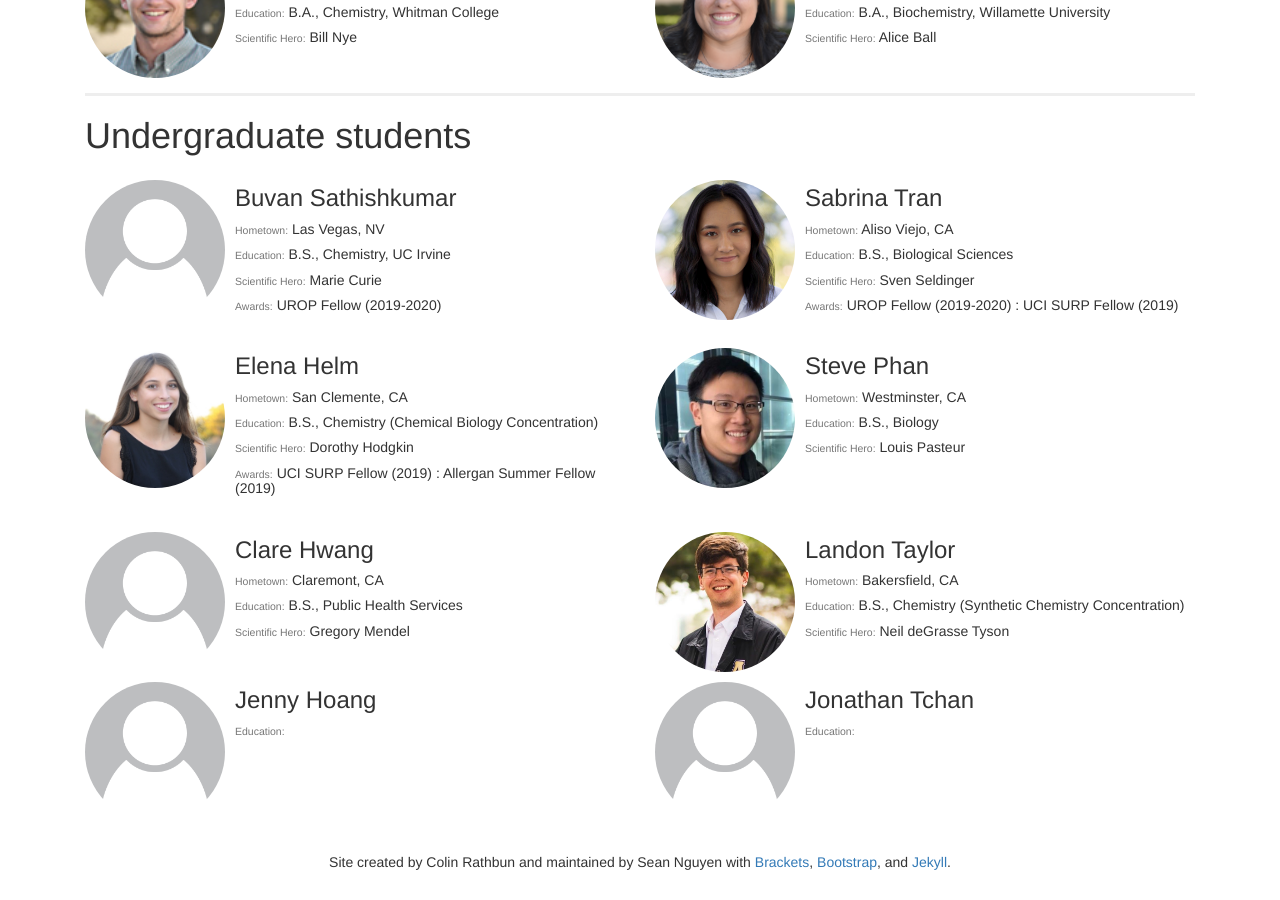
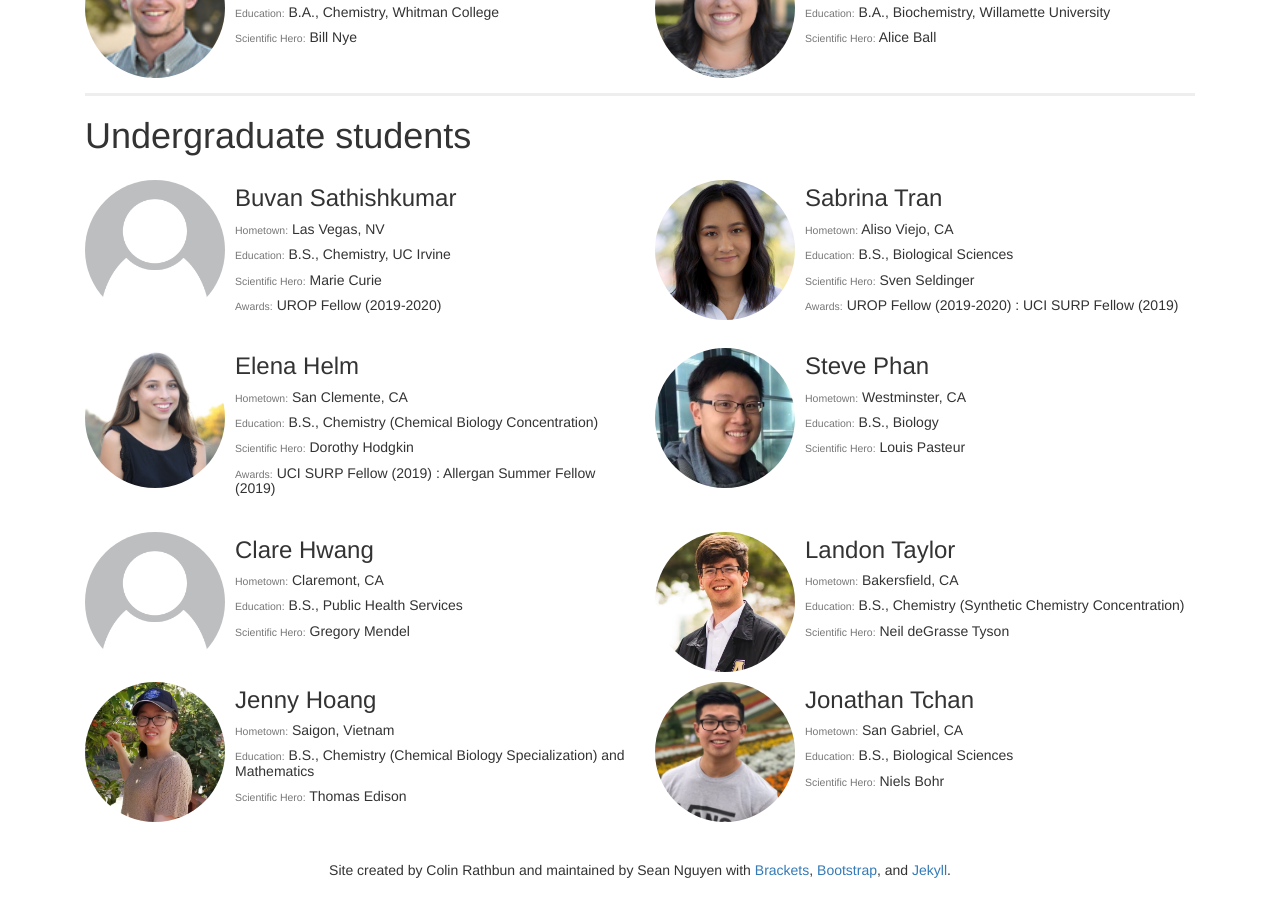
Before and after one commit to c-bun/Prescher-Lab-Site, a Jekyll site: the page built from the-group.html, in a window 1280 px wide and 900 px high, scrolled down 1736 px. Built offline with Jekyll 4.4.1, drawn with Linux system fonts in a browser that asks for light colours.

```diff
--- a/_data/group.csv
+++ b/_data/group.csv
@@ -55,5 +55,5 @@ Amanda,Murphy,former_postdoc,"Lacey, WA","B.A., Chemistry & B.S., Plastics Engin
 Steve,Phan,undergrad,"Westminster, CA","B.S., Biology",Louis Pasteur,,
 Clare,Hwang,undergrad,"Claremont, CA","B.S., Public Health Services",Gregory Mendel,,
 Landon,Taylor,undergrad,"Bakersfield, CA","B.S., Chemistry (Synthetic Chemistry Concentration)",Neil deGrasse Tyson,,
-Jenny,Hoang,undergrad,,,,,
-Jonathan,Tchan,undergrad,,,,,
+Jenny,Hoang,undergrad,"Saigon, Vietnam","B.S., Chemistry (Chemical Biology Specialization) and Mathematics",Thomas Edison,,
+Jonathan,Tchan,undergrad,"San Gabriel, CA","B.S., Biological Sciences",Niels Bohr,,
--- a/_posts/2019-01-23-2019-News.markdown
+++ b/_posts/2019-01-23-2019-News.markdown
@@ -3,6 +3,9 @@ layout: post
 title:  "2019 News"
 categories: group_update
 ---
+#### November 2019
+- Sean was awarded an Allergan Graduate Research Fellowship! Congrats!
+
 #### October 2019
 - Our methodology for synthesizing butenolides from cyclopropenones was accepted into [Organic Letters](https://pubs.acs.org/doi/10.1021/acs.orglett.9b03298)! Keep up the good work, team bioorthogonal!
 - Undergraduate researchers Jenny Hoang, Landon Taylor, and Jonathan Tchan join the lab. Welcome!
```
Also changed, not shown: images/group/Hoang_Jenny.jpg (added), images/group/Tchan_Jonathan.jpg (added).
